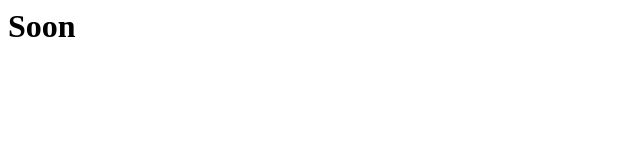
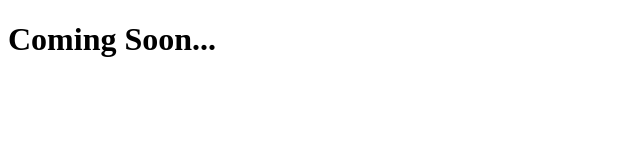
Before and after one commit to frinkfromthedrink/Ale-Website, a plain HTML site: page index.html in a window 1280 px wide. Shown: the whole page, without its empty margins (0-640 px from the left). Drawn offline with Linux system fonts and the light colour scheme.

Commit message:
Fix Index

```diff
--- a/index.html
+++ b/index.html
@@ -1,6 +1,9 @@
+<!DOCTYPE html>
 <html>
+<head>
 <title>Ale!</title>
+</head>
 <body>
-<h1>Soon</h1>
+ <h1>Coming Soon...</h1>
 </body>
 </html>
```
